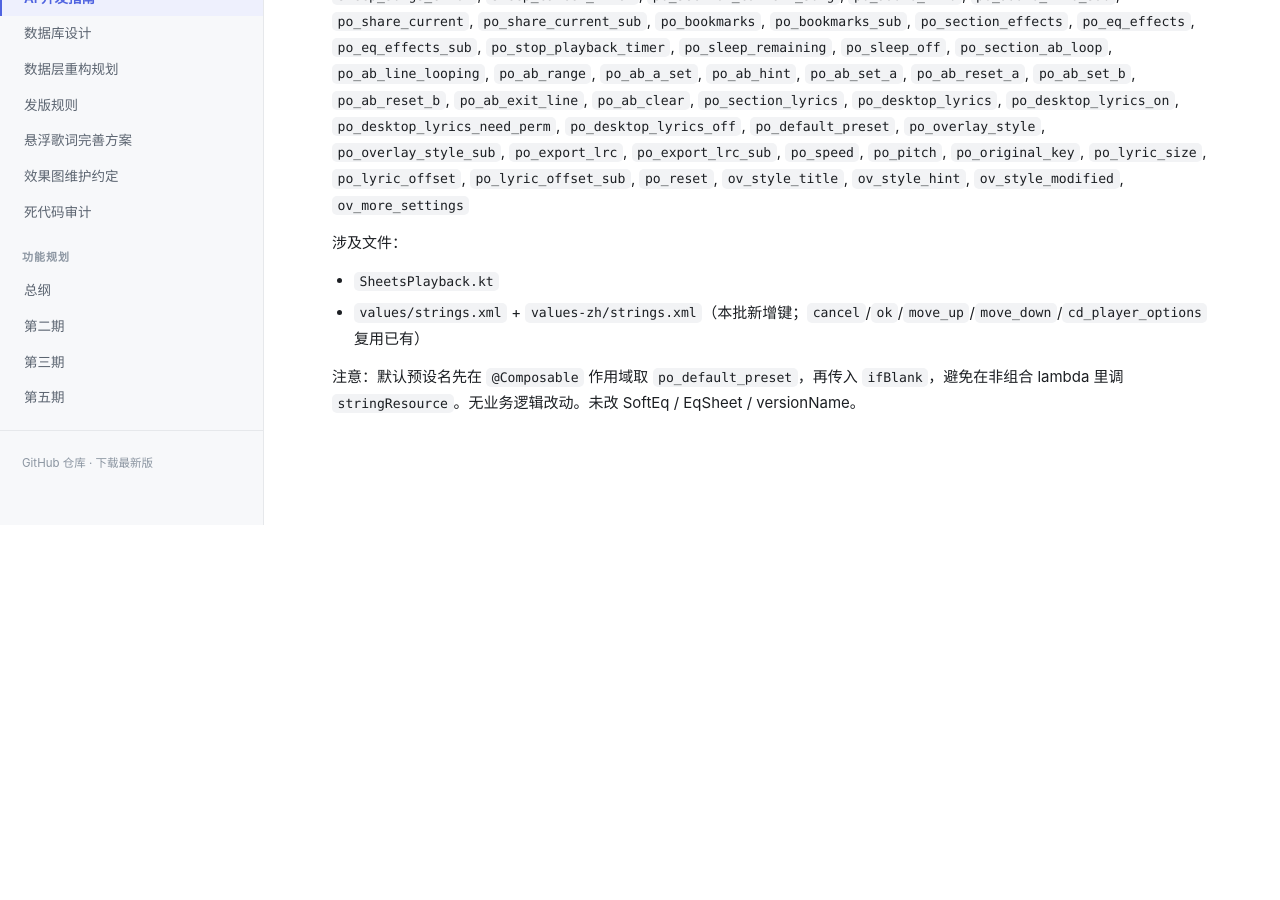
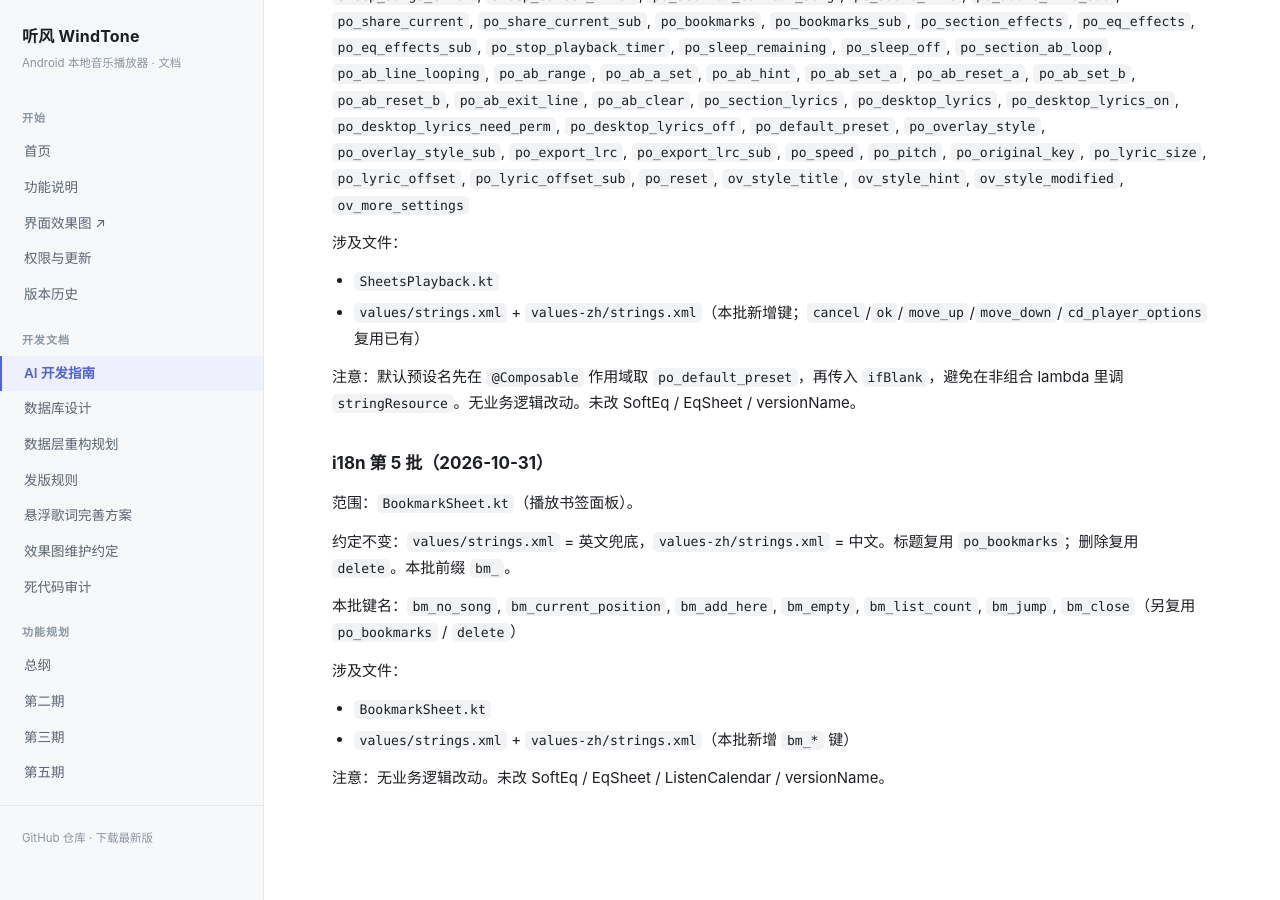
Before and after one commit to LuckyLearning/WindTone, a Jekyll site: the page built from docs/AI开发指南.md, in a window 1280 px wide and 900 px high, scrolled down 59835 px. Built offline with Jekyll 4.4.1, drawn with Linux system fonts in a browser that asks for light colours; before the commit the page ends 60360 px from its top, so only the background shows below that.

Commit message:
refactor(i18n): 第 5 批 BookmarkSheet（播放书签面板）
把 BookmarkSheet 用户可见硬编码中文抽入 values + values-zh（bm_*；标题复用 po_bookmarks，删除复用 delete）。无业务逻辑改动；未改 SoftEq/EqSheet/versionName。

```diff
--- a/docs/AI开发指南.md
+++ b/docs/AI开发指南.md
@@ -2167,3 +2167,18 @@ internal fun Modifier.good(): Modifier = pointerInput(Unit) {
 - `values/strings.xml` + `values-zh/strings.xml`（本批新增键；`cancel`/`ok`/`move_up`/`move_down`/`cd_player_options` 复用已有）
 
 注意：默认预设名先在 `@Composable` 作用域取 `po_default_preset`，再传入 `ifBlank`，避免在非组合 lambda 里调 `stringResource`。无业务逻辑改动。未改 SoftEq / EqSheet / versionName。
+
+### i18n 第 5 批（2026-10-31）
+
+范围：`BookmarkSheet.kt`（播放书签面板）。
+
+约定不变：`values/strings.xml` = 英文兜底，`values-zh/strings.xml` = 中文。标题复用 `po_bookmarks`；删除复用 `delete`。本批前缀 `bm_`。
+
+本批键名：`bm_no_song`, `bm_current_position`, `bm_add_here`, `bm_empty`, `bm_list_count`, `bm_jump`, `bm_close`（另复用 `po_bookmarks` / `delete`）
+
+涉及文件：
+
+- `BookmarkSheet.kt`
+- `values/strings.xml` + `values-zh/strings.xml`（本批新增 `bm_*` 键）
+
+注意：无业务逻辑改动。未改 SoftEq / EqSheet / ListenCalendar / versionName。
```
Also changed, not shown: app/src/main/res/values-zh/strings.xml (+9 -0 lines), app/src/main/res/values/strings.xml (+9 -0 lines), docs/功能-i18n播放书签.md (added, +32 -0 lines), docs/功能-播放书签.md (+4 -0 lines), docs/功能说明.md (+2 -0 lines), docs/规划-下一步.md (+1 -1 lines), 1 other file.
